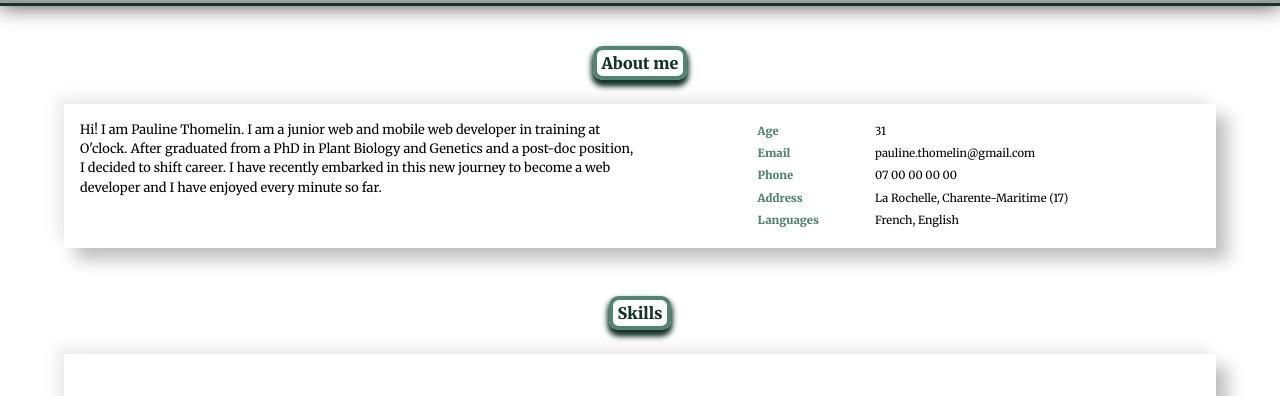
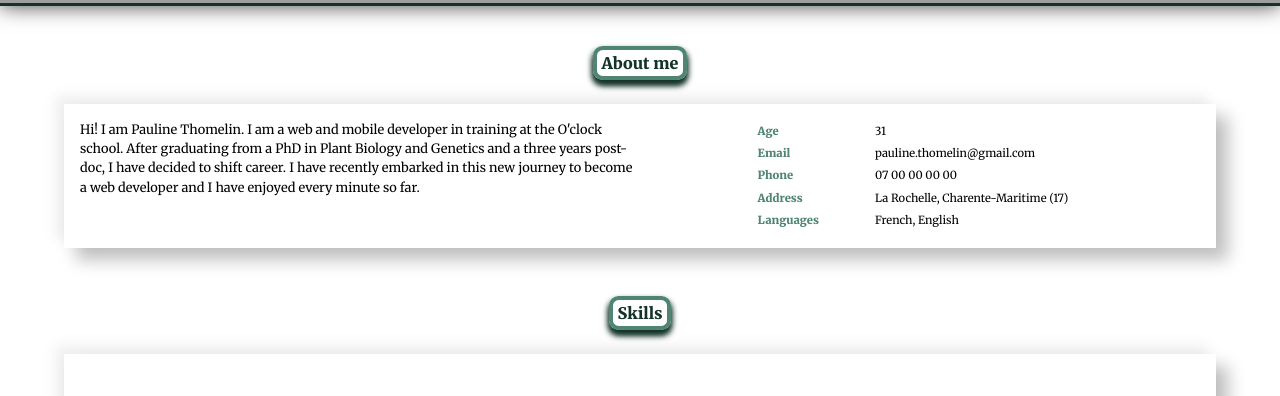
Before and after one commit to paulinethomelin/paulinethomelin.github.io, a plain HTML site: page index.html in a window 1280 px wide. Shown: the part 880-1276 px from the top of the page. Drawn offline with nearby package versions, Linux system fonts and the light colour scheme; grey boxes are pictures that could not be loaded.

Commit message:
Updated Bio

```diff
--- a/index.html
+++ b/index.html
@@ -52,7 +52,7 @@
                     <h2>About me</h2>
                         <div id="section__about__container">
                             <p id="aboutme">
-                            Hi! I am Pauline Thomelin. I am a junior web and mobile web developer in training at O'clock. After graduated from a PhD in Plant Biology and Genetics and a post-doc position, I decided to shift career. I have recently embarked in this new journey to become a web developer and I have enjoyed every minute so far.
+                            Hi! I am Pauline Thomelin. I am a web and mobile developer in training at the O'clock school. After graduating from a PhD in Plant Biology and Genetics and a three years post-doc, I have decided to shift career. I have recently embarked in this new journey to become a web developer and I have enjoyed every minute so far.
                             </p>
                         <table id="bio">
                             <tr>
```
